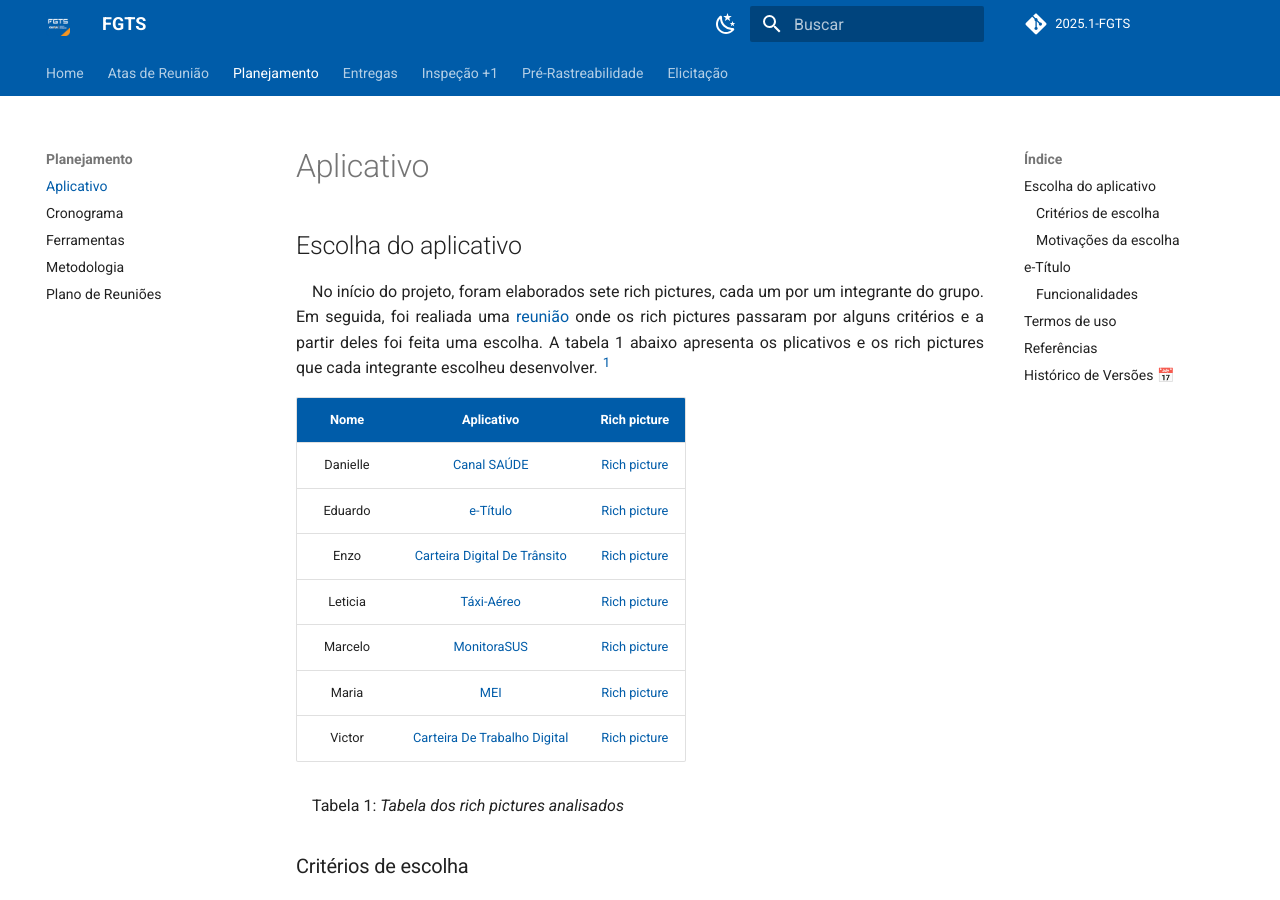
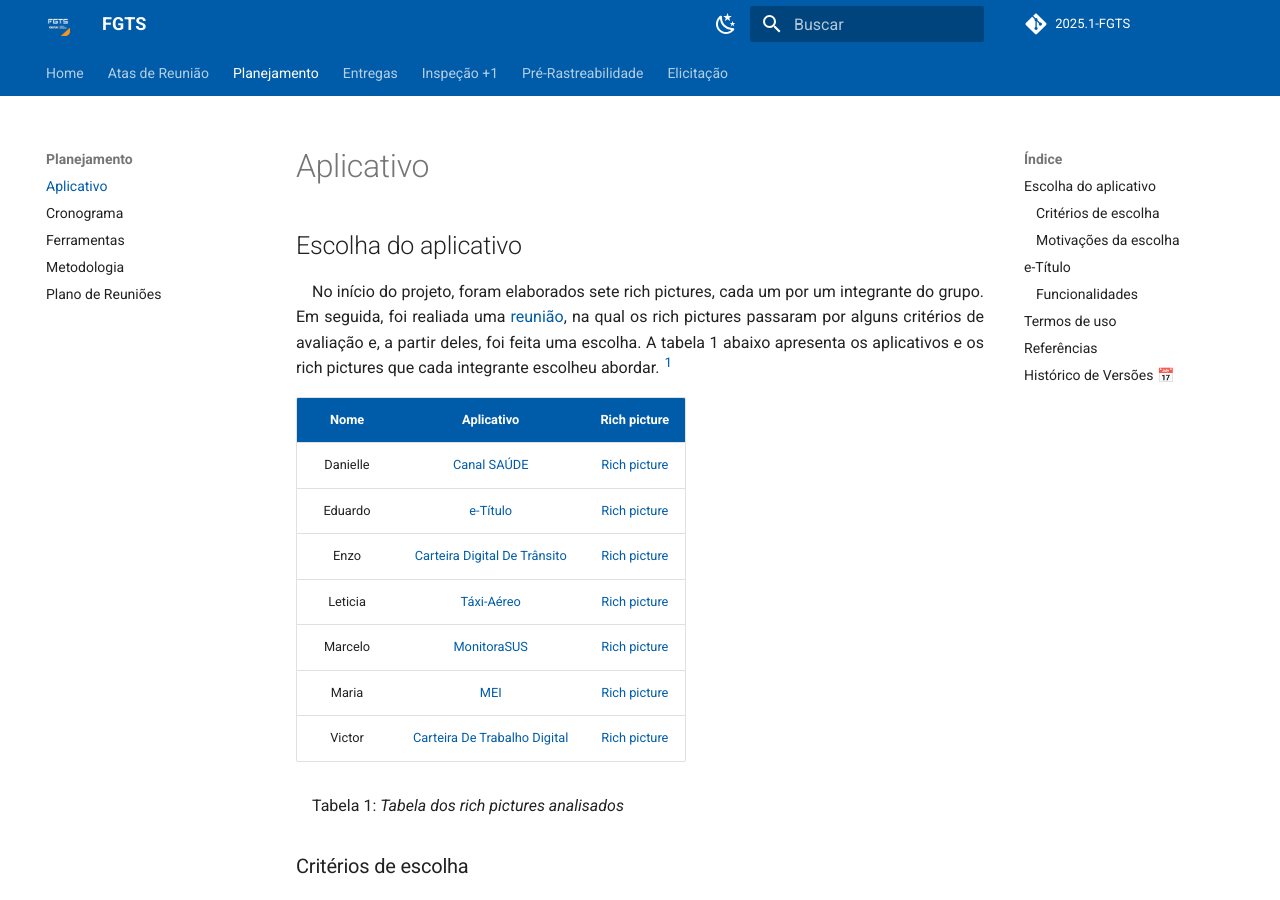
Before and after one commit to eduardodpms/REQ-FGTS, an MkDocs documentation site: the page built from docs/Planejamento/Aplicativo.md, in a window 1280 px wide and 900 px high. Built offline with MkDocs 1.6.1 and Material for MkDocs 9.7.7, drawn with Linux system fonts in a browser that asks for light colours; comment, search, counter and statistics services are not loaded.

Commit message:
fix: ajuste de erros gramáticais e semelhantes

```diff
--- a/docs/Planejamento/Aplicativo.md
+++ b/docs/Planejamento/Aplicativo.md
@@ -2,7 +2,7 @@
 
 ## Escolha do aplicativo
 
-No início do projeto, foram elaborados sete rich pictures, cada um por um integrante do grupo. Em seguida, foi realiada uma [reunião](../../Atas/ata_07_04) onde os rich pictures passaram por alguns critérios e a partir deles foi feita uma escolha. A tabela 1 abaixo apresenta os plicativos e os rich pictures que cada integrante escolheu desenvolver. <a id="REF1" href="#REF1">^1^</a>
+No início do projeto, foram elaborados sete rich pictures, cada um por um integrante do grupo. Em seguida, foi realiada uma [reunião](../../Atas/ata_07_04), na qual os rich pictures passaram por alguns critérios de avaliação e, a partir deles, foi feita uma escolha. A tabela 1 abaixo apresenta os aplicativos e os rich pictures que cada integrante escolheu abordar. <a id="REF1" href="#REF1">^1^</a>
 
 | Nome | Aplicativo | Rich picture |
 | :-------------: | :------------------------------------------------: | :--------------: |
```
Also changed, not shown: README.md (+2 -3 lines).
